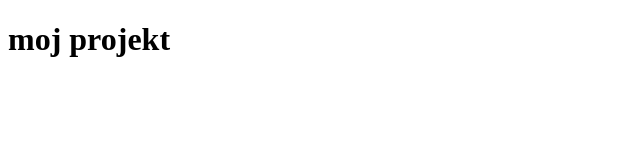
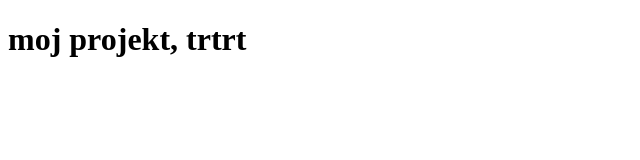
Before and after one commit to aioco/moje-pierwsze-repo, a plain HTML site: page index.html in a window 1280 px wide. Shown: the whole page, without its empty margins (0-640 px from the left). Drawn offline with Linux system fonts and the light colour scheme.

Commit message:
title changed

```diff
--- a/index.html
+++ b/index.html
@@ -7,6 +7,6 @@
     <title>moj projekcik</title>
   </head>
   <body>
-    <h1>moj projekt</h1>
+    <h1>moj projekt, trtrt</h1>
   </body>
 </html>
```
